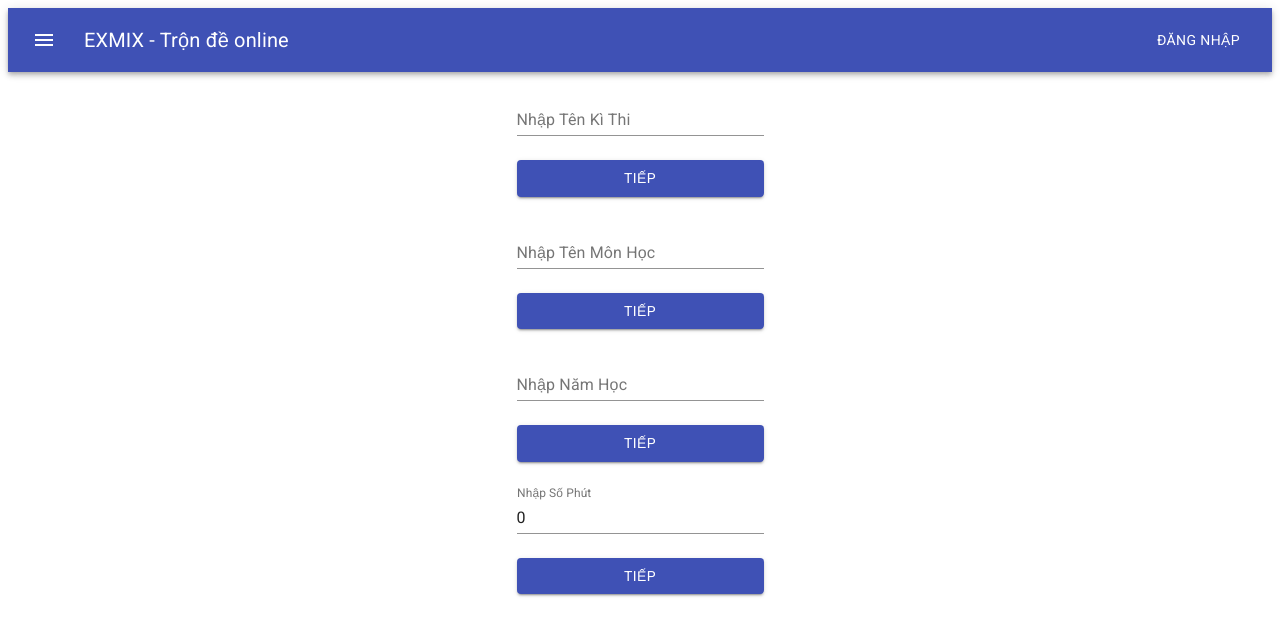
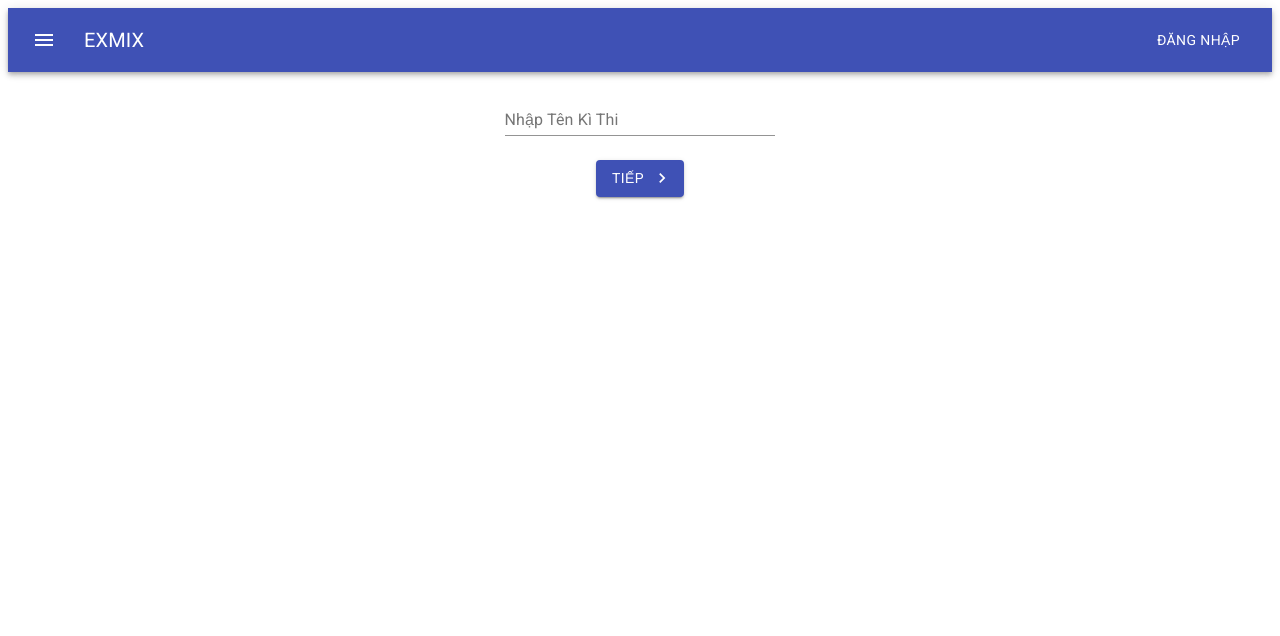
Before and after one commit to kntrieu/exmix, a React (Create React App) app: page / in a window 1280 px wide. Shown: the top 636 px of the page. Built offline with nearby package versions, Linux system fonts and the light colour scheme; a web font is replaced by a local one.

Commit message:
[Development] Add more code

```diff
--- a/package.json
+++ b/package.json
@@ -9,6 +9,8 @@
     "@testing-library/jest-dom": "^5.11.4",
     "@testing-library/react": "^11.1.0",
     "@testing-library/user-event": "^12.1.10",
+    "docx": "^6.0.3",
+    "fs": "0.0.1-security",
     "prop-types": "^15.7.2",
     "react": "^17.0.2",
     "react-dom": "^17.0.2",
--- a/src/actions/Wizart/index.js
+++ b/src/actions/Wizart/index.js
@@ -4,3 +4,31 @@ export const setWizartStepValue = (data) => {
         data: data
     }
 }
+
+export const setStepToCompleted = (data) => {
+    return {
+        type: 'SET_WIZART_STEP_COMPLETED',
+        data: data
+    }
+}
+
+export const setStepToUncompleted = (data) => {
+    return {
+        type: 'SET_WIZART_STEP_UN_COMPLETED',
+        data: data
+    }
+}
+
+export const setStepToCurrentStep = (data) => {
+    return {
+        type: 'SET_WIZART_STEP_CURRENT',
+        data: data
+    }
+}
+
+export const setStepToNotCurrentStep = (data) => {
+    return {
+        type: 'SET_WIZART_STEP_NOT_CURRENT',
+        data: data
+    }
+}
--- a/src/components/AppBar/index.js
+++ b/src/components/AppBar/index.js
@@ -30,7 +30,7 @@ export default function ButtonAppBar() {
             <MenuIcon />
           </IconButton>
           <Typography variant="h6" className={classes.title}>
-            EXMIX - Trộn đề online
+            EXMIX
           </Typography>
           <Button color="inherit">Đăng Nhập</Button>
         </Toolbar>
--- a/src/components/Main/index.js
+++ b/src/components/Main/index.js
@@ -5,7 +5,7 @@ import Wizart from '../Wizart';
 
 const Main = () => {
     return (
-        <Box>
+        <Box height={100} id="wizart-container">
             <ButtonAppBar/>
             <div id="main-content">
                 <Wizart />
--- a/src/components/Wizart/index.js
+++ b/src/components/Wizart/index.js
@@ -1,16 +1,33 @@
 import { FormControl, Box, TextField, Grid, Button } from '@material-ui/core';
-import { useSelector } from 'react-redux';
-
+import { useSelector, useDispatch } from 'react-redux';
+import { useState } from 'react';
+import {
+    setWizartStepValue,
+    setStepToCompleted,
+    setStepToNotCurrentStep,
+    setStepToCurrentStep
+} from '../../actions/Wizart';
+import { NavigateNext, NavigateBefore, Print} from '@material-ui/icons';
 
 const Wizart = () => {
     const wizartSteps = useSelector( state => state.WizartReducer);
-
+    const currentStepId = wizartSteps.find(item => item.isCurrentStep === true);
+    const [currentStep, setCurrentStep] = useState(currentStepId);
     return (
         <Box>
             {
-               wizartSteps.map(wizart => (
-                   <WizartStep key={wizart.id} title={wizart.title} value={wizart.value} />
-               ))
+               wizartSteps.map(wizart => {
+                   if (wizart.isCurrentStep) {
+                     return <WizartStep
+                                id={wizart.id}
+                                key={wizart.id}
+                                title={wizart.title}
+                                value={wizart.value}
+                                wizartLength={wizartSteps.length}
+                                setCurrentStep={setCurrentStep} />
+                   }
+                   return null;
+                })
             }
         </Box>
     )
@@ -19,8 +36,45 @@ const Wizart = () => {
 const WizartStep = ({
     id,
     title,
+    wizartLength,
+    setCurrentStep,
     value
 }) => {
+
+    const dispatch = useDispatch();
+    const [inputValue, setInputValue] = useState(value);
+    const onChangeInput = (event, stepId) => {
+        const data = {
+            value: event.currentTarget.value,
+            stepId: stepId
+        };
+
+        dispatch(setWizartStepValue(data));
+        setInputValue(event.currentTarget.value);
+    };
+
+    const onClickNext = (stepId) => {
+        const data = {stepId};
+        const nextStepId = stepId + 1;
+
+        dispatch(setStepToCompleted(data));
+        dispatch(setStepToNotCurrentStep(data));
+        dispatch(setStepToCurrentStep({stepId: nextStepId}));
+
+        //Trigger component update
+        setCurrentStep(nextStepId);
+    }
+
+    const onClickPrev = (stepId) => {
+        const data = {stepId};
+        const prevStepId = stepId - 1;
+        dispatch(setStepToNotCurrentStep(data));
+        dispatch(setStepToCurrentStep({'stepId': prevStepId}));
+
+        //Trigger component update
+        setCurrentStep(prevStepId);
+    }
+
     return (
         <Grid
             container
@@ -30,16 +84,59 @@ const WizartStep = ({
         >
             <Box>
                 <FormControl margin="normal" fullWidth={true}>
-                    <TextField id={id} label={title} value={value} />
+                    <TextField value={inputValue} label={title} onChange={ (event) => onChangeInput(event, id) } />
                 </FormControl>
                 <FormControl margin="normal" fullWidth={true}>
-                    <Button variant="contained" color="primary">
-                        Tiếp
-                    </Button>
+                    <WizartControl
+                        stepId={id}
+                        onClickNext={onClickNext}
+                        onClickPrev={onClickPrev}
+                        wizartLength={wizartLength}  />
                 </FormControl>
             </Box>
         </Grid>
     )
 }
 
+const WizartControl = ({stepId, onClickNext, onClickPrev, wizartLength}) => {
+    const nextButton = stepId >= 0 && stepId < wizartLength - 1 ?
+        <Grid item>
+            <Button
+                variant="contained"
+                color="primary"
+                onClick={() => onClickNext(stepId)}
+                endIcon={<NavigateNext/>} >
+                Tiếp
+            </Button>
+        </Grid> : null;
+    const previousButton = stepId > 0 ?
+        <Grid item>
+            <Button
+                variant="contained"
+                color="default"
+                onClick={() => onClickPrev(stepId)}
+                startIcon={<NavigateBefore/>}>
+                Trở lại
+            </Button>
+        </Grid> : null;
+    const finishButton = stepId === wizartLength - 1 ?
+        <Grid item>
+            <Button
+                variant="contained"
+                color="secondary"
+                onClick={() => onClickPrev(stepId)}
+                endIcon={<Print />}>
+                In Thử
+            </Button>
+        </Grid> : null;
+    const controls =
+    <Grid container spacing={3} justify="center" alignItems="center">
+        {previousButton}
+        {nextButton}
+        {finishButton}
+    </Grid>;
+
+    return controls;
+}
+
 export default Wizart;
--- a/src/reducers/Wizart/index.js
+++ b/src/reducers/Wizart/index.js
@@ -1,4 +1,6 @@
-let initialState = [
+import { setWizartData, getWizartData } from '../../utils/localStorageUtils';
+
+let initialState = !getWizartData() ? [
     {
         id: 0,
         title: 'Nhập Tên Kì Thi',
@@ -27,13 +29,69 @@ let initialState = [
         completed: false,
         isCurrentStep: false
     }
-];
+] : getWizartData();
+
 
 const WizartReducer = (state = initialState, action) => {
     switch(action.type) {
         case 'SET_WIZART_STEP_VALUE':
-            return state
+
+            state.map(item => {
+                if(item.id === action.data.stepId) {
+                    item.value = action.data.value;
+                }
+
+                return item;
+            });
+
+            setWizartData(state);
+            return state;
+        case 'SET_WIZART_STEP_COMPLETED':
+            state.map(item => {
+                if(item.id === action.data.stepId) {
+                    item.completed = true;
+                }
+
+                return item;
+            });
+
+            setWizartData(state);
+            return state;
+        case 'SET_WIZART_STEP_UN_COMPLETED':
+            state.map(item => {
+                if (item.id === action.data.stepId) {
+                    item.completed = false;
+                }
+
+                return item;
+            });
+
+            setWizartData(state);
+            return state;
+        case 'SET_WIZART_STEP_CURRENT':
+            state.map(item => {
+                if (item.id === action.data.stepId) {
+                    item.isCurrentStep = true;
+                }
+
+                return item;
+            });
+
+            setWizartData(state);
+            return state;
+        case 'SET_WIZART_STEP_NOT_CURRENT':
+            state.map(item => {
+                if (item.id === action.data.stepId) {
+                    item.isCurrentStep = false;
+                }
+
+                return item;
+            });
+
+            setWizartData(state);
+            return state;
         default:
+            setWizartData(state);
             return state;
 
     }
--- /dev/null
+++ b/src/utils/localStorageUtils.js
@@ -0,0 +1,9 @@
+const wizartDataName = 'EXIX_WIZART';
+
+export const setWizartData = (state) => {
+    localStorage.setItem(wizartDataName, JSON.stringify(state));
+}
+
+export const getWizartData = () => {
+    return JSON.parse(localStorage.getItem(wizartDataName));
+}
```
Also changed, not shown: 2 other files (tests, documents, lock files or other folders).
